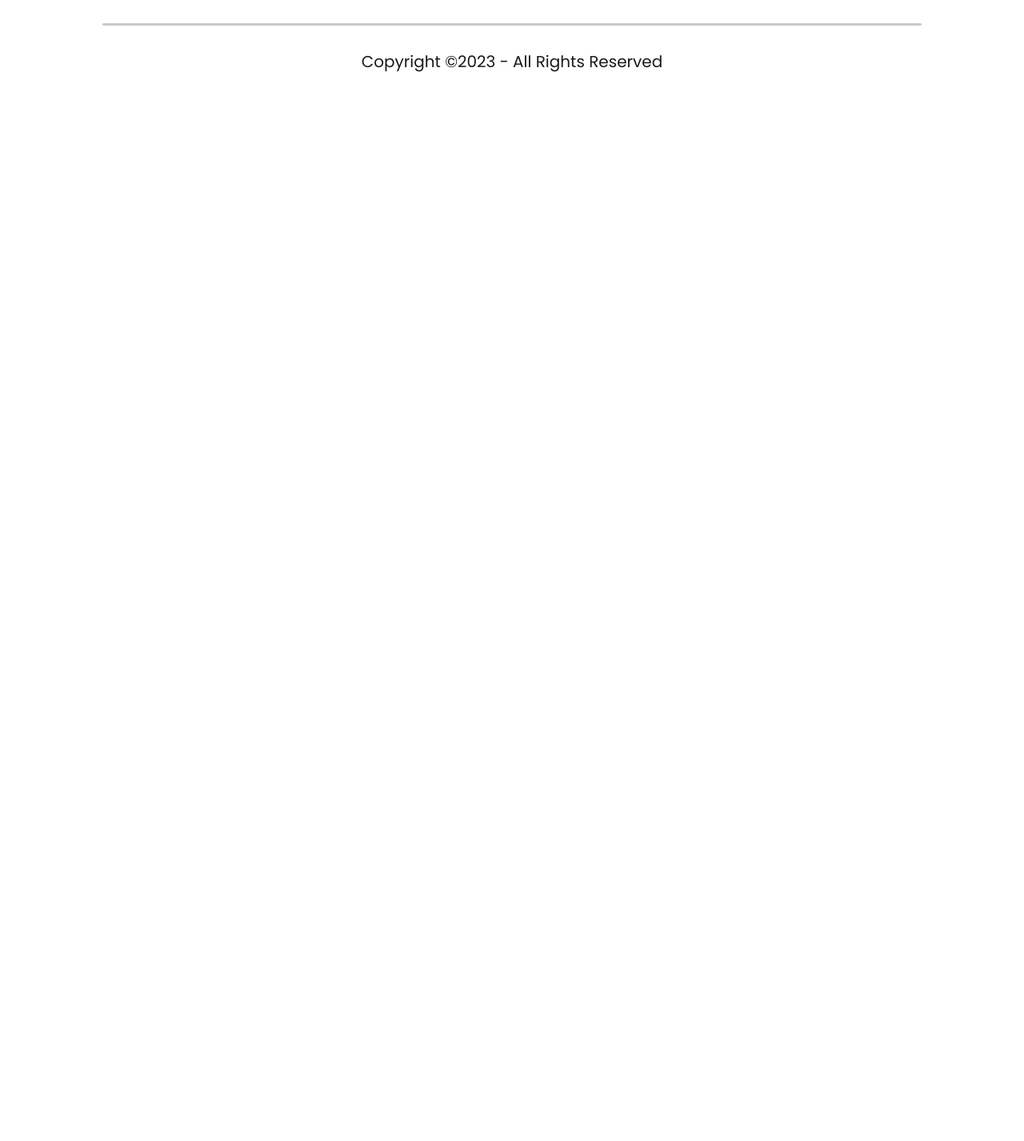
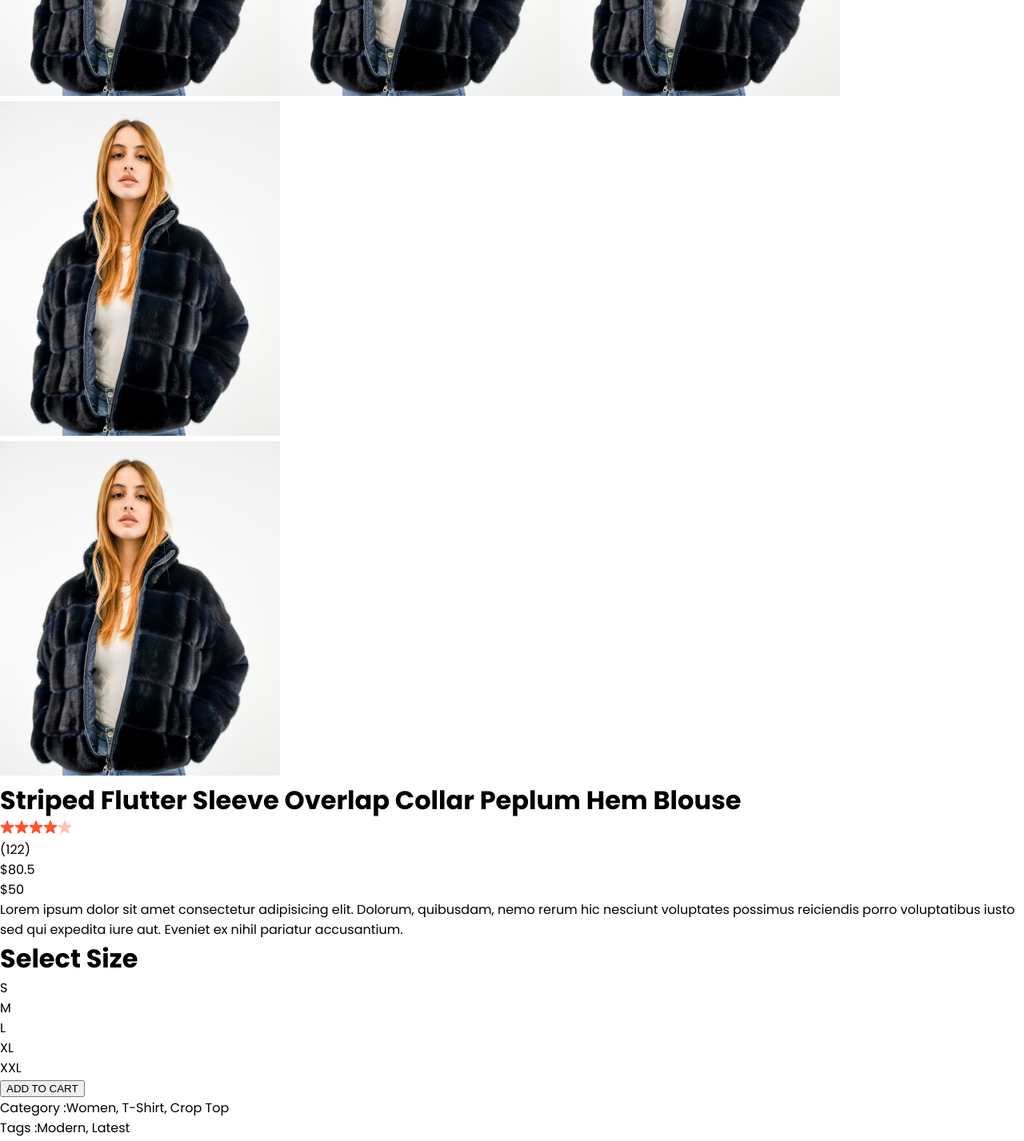
Before and after one commit to RajeevRanjan5642/e-commerce-website, a React (Create React App) app in the folder frontend/: page /product/1 in a window 1280 px wide. Shown: the part 420-1847 px from the top of the page at 80% size. Before the commit the page ends 800 px from the top, so only its background shows below. Built offline with nearby package versions, Linux system fonts and the light colour scheme.

Commit message:
create structure of productdisplay

```diff
--- /dev/null
+++ b/frontend/src/components/ProductDisplay/ProductDisplay.jsx
@@ -0,0 +1,65 @@
+import React from "react";
+import './ProductDisplay.css'
+import star_icon from "../assets/star_icon.png"
+import star_dull_icon from "../assets/star_dull_icon.png"
+
+const ProductDisplay = (props) => {
+    const {product} = props;
+    return (
+        <div className="productdisplay">
+            <div className="productdisplay-left">
+                <div className="productdisplay-img-list">
+                    <img src={product.image} alt="" />
+                    <img src={product.image} alt="" />
+                    <img src={product.image} alt="" />
+                    <img src={product.image} alt="" />
+                </div>
+                <div className="productdisplay-img">
+                    <img className="productdisplay-main-img" src={product.image} alt="" />
+                </div>
+            </div>
+            <div className="productdisplay-right">
+                <h1>{product.name}</h1>
+                <div className="productdisplay-right-star">
+                    <img src={star_icon} alt="" />
+                    <img src={star_icon} alt="" />
+                    <img src={star_icon} alt="" />
+                    <img src={star_icon} alt="" />
+                    <img src={star_dull_icon} alt="" />
+                    <p>(122)</p>
+                </div>
+                <div className="productdisplay-right-prices">
+                   <div className="productdisplay-right-price-old">
+                    ${product.old_price}
+                   </div>
+                   <div className="productdisplay-right-price-new">
+                    ${product.new_price}
+                   </div>
+                </div>
+                <div className="productdisplay-right-description">
+                    Lorem ipsum dolor sit amet consectetur adipisicing elit. Dolorum, quibusdam, nemo rerum hic nesciunt voluptates possimus reiciendis porro voluptatibus iusto sed qui expedita iure aut. Eveniet ex nihil pariatur accusantium.
+                </div>
+                <div className="productdisplay-right-size">
+                    <h1>Select Size</h1>
+                    <div className="productdisplay-right-sizes">
+                        <div>S</div>
+                        <div>M</div>
+                        <div>L</div>
+                        <div>XL</div>
+                        <div>XXL</div>
+                    </div>
+                </div>
+                <button>ADD TO CART</button>
+                <div className="productdisplay-right-category">
+                    <span>Category :</span>Women, T-Shirt, Crop Top
+
+                </div>
+                <div className="productdisplay-right-tags">
+                    <span>Tags :</span>Modern, Latest
+                </div>
+            </div>
+        </div>
+     );
+}
+
+export default ProductDisplay;
--- a/frontend/src/pages/Product.jsx
+++ b/frontend/src/pages/Product.jsx
@@ -2,6 +2,7 @@ import React, { useContext } from "react";
 import {ShopContext} from './../context/ShopContext'
 import {useParams} from 'react-router-dom';
 import Breadcrumb from "./../components/Breadcrumbs/Breadcrumbs"
+import ProductDisplay from "../components/ProductDisplay/ProductDisplay";
 
 const Product = () => {
     const {all_product} = useContext(ShopContext)
@@ -10,6 +11,7 @@ const Product = () => {
     return (
         <div>
             <Breadcrumb product={product}/>
+            <ProductDisplay product={product}/>
         </div>
     );
 }
```
Also changed, not shown: frontend/src/components/ProductDisplay/ProductDisplay.css (added).
